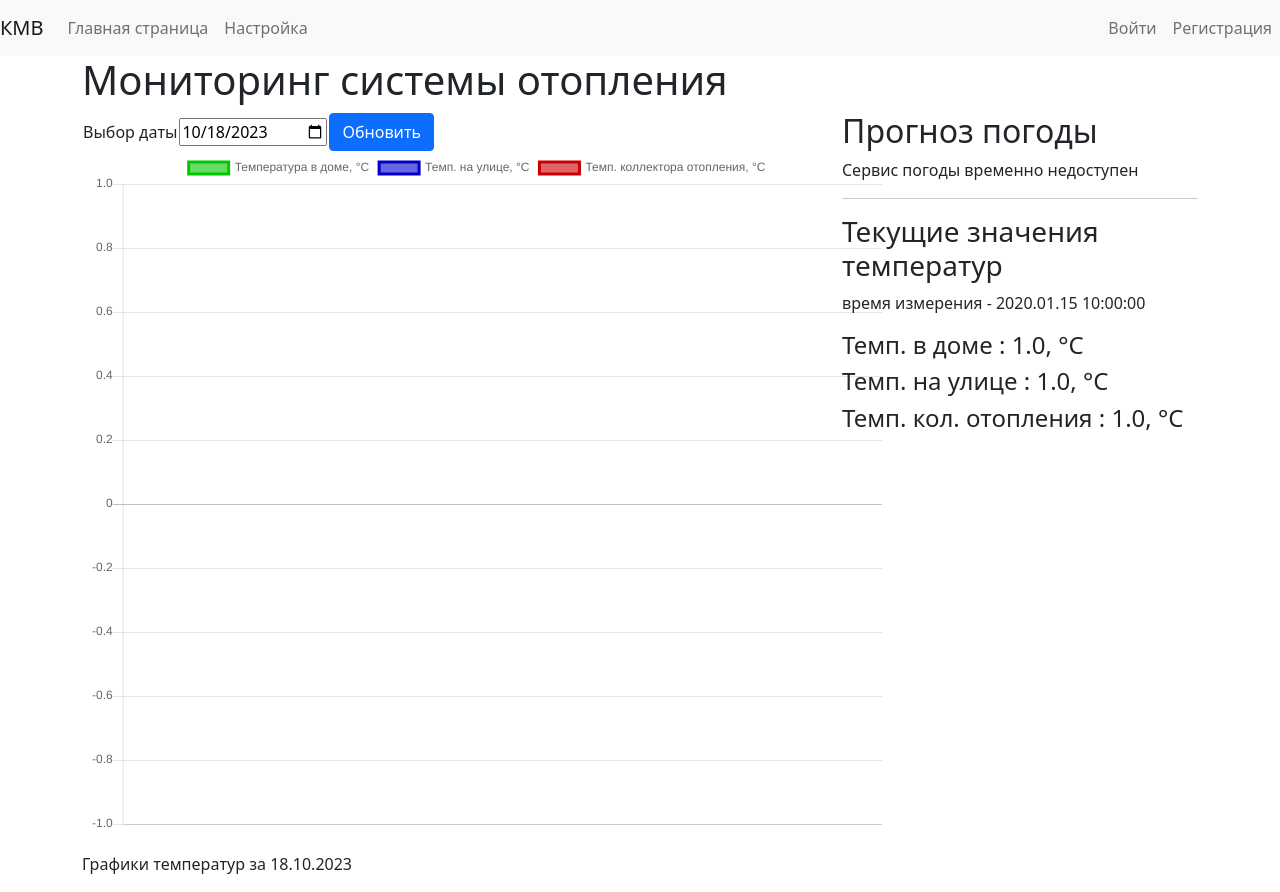
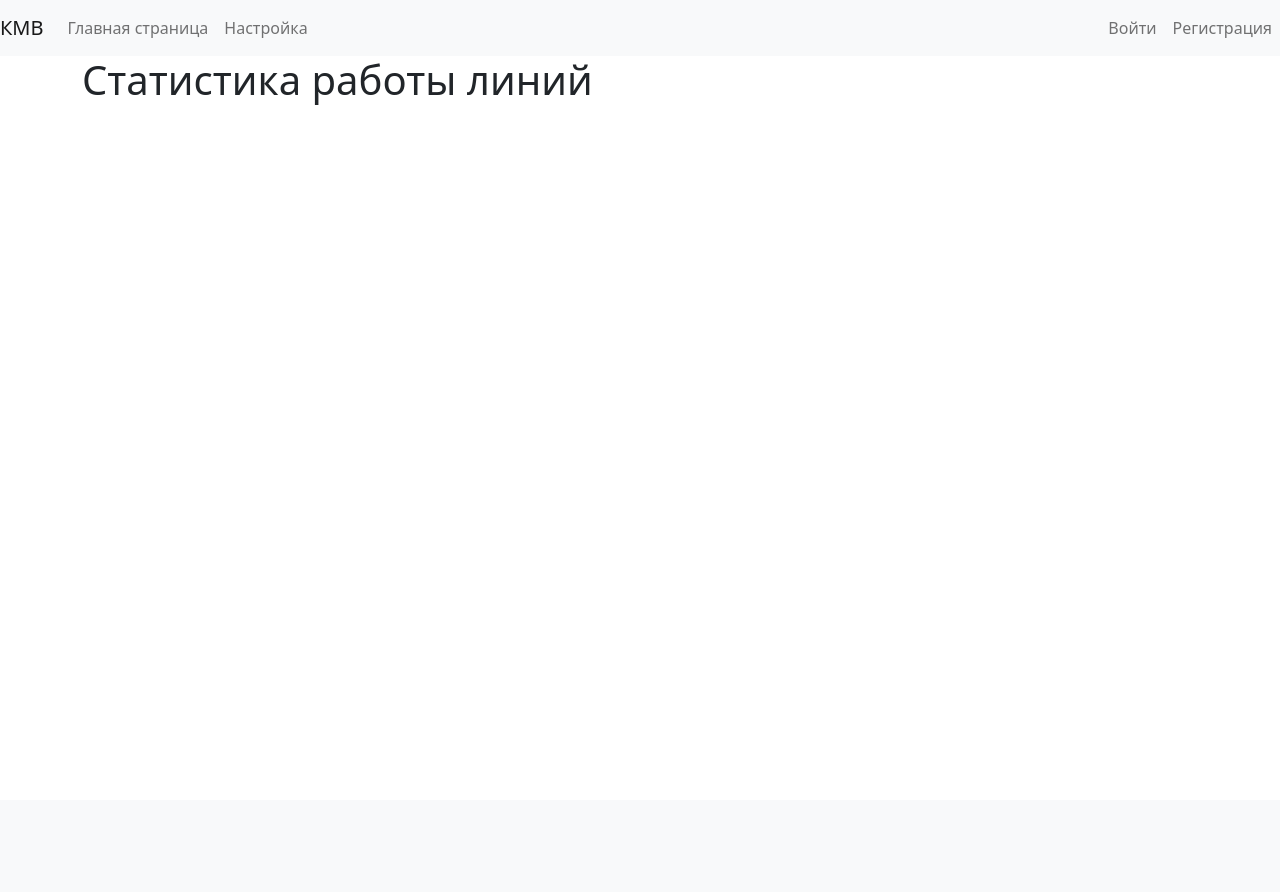
Before and after one commit to DorofeevAlexandr/kmv, a Flask app: page /monitor in a window 1280 px wide. After the commit the page ends 105 px from the top, so only its background shows below. Run offline with Flask 3, Linux system fonts and the light colour scheme; tables that the repository leaves empty hold one stand-in row (values such as "Sample post"); a database or web service that is not in the repository returns one stand-in record (values such as "Sample title"); data that the repository does not hold is empty.

Commit message:
Убрал из отображения мониторинг отопления

```diff
--- a/webapp/templates/trends/index.html
+++ b/webapp/templates/trends/index.html
@@ -13,140 +13,10 @@
         {% endwith %}
 
 
-        <form action="" method="post"  novalidate>
-        <table>
-            <tr>
-                <td>
-                    {{ form.select_date.label }}
-                </td>
-                <td>
-                    {{ form.select_date }}
-                </td>
-                <td>{{ form.update }} </td>
-            </tr>
-        </table>
-        </form>
-
-
-
-
-        <!-- bar chart canvas element -->
-        <canvas id="myChart" width="800" height="700"></canvas>
-        <p id="caption">Графики температур за {{select_date}}</p>
-        <script>
-            // Global parameters:
-            // do not resize the chart canvas when its container does (keep at 600x400px)
-            Chart.defaults.global.responsive = false;
-
-            // define the chart data
-            var chartData = {
-                labels : [{% for item in labels %}
-                            "{{item}}",
-                        {% endfor %}],
-                datasets : [{
-                label: '{{ legends[0] }}',
-                fill: false,
-                lineTension: 0.1,
-                backgroundColor: "rgba(0,200,0,0.6)",
-                borderColor: "rgba(0,200,0,1)",
-                borderCapStyle: 'butt',
-                borderDash: [],
-                borderDashOffset: 0.0,
-                borderJoinStyle: 'miter',
-                pointBorderColor: "rgba(0,200,0,1)",
-                pointBackgroundColor: "rgba(0,200,0,0.6)",
-                pointBorderWidth: 1,
-                pointHoverRadius: 5,
-                pointHoverBackgroundColor: "rgba(0,200,0,1)",
-                pointHoverBorderColor: "rgba(0,200,0,1)",
-                pointHoverBorderWidth: 2,
-                pointRadius: 3,
-                pointHitRadius: 10,
-                data : [{% for item in values[0] %}
-                            {{item}},
-                        {% endfor %}],
-                spanGaps: false
-                },
-                {
-                label: '{{ legends[1] }}',
-                fill: false,
-                lineTension: 0.1,
-                backgroundColor: "rgba(0,0,200,0.6)",
-                borderColor: "rgba(0,0,200,1)",
-                borderCapStyle: 'butt',
-                borderDash: [],
-                borderDashOffset: 0.0,
-                borderJoinStyle: 'miter',
-                pointBorderColor: "rgba(0,0,200,1)",
-                pointBackgroundColor: "rgba(0,0,200,0.6)",
-                pointBorderWidth: 1,
-                pointHoverRadius: 5,
-                pointHoverBackgroundColor: "rgba(0,0,200,1)",
-                pointHoverBorderColor: "rgba(0,0,200,1)",
-                pointHoverBorderWidth: 2,
-                pointRadius: 3,
-                pointHitRadius: 10,
-                data : [{% for item in values[1] %}
-                            {{item}},
-                        {% endfor %}],
-                spanGaps: false
-                },
-                {
-                label: '{{ legends[2] }}',
-                fill: false,
-                lineTension: 0.1,
-                backgroundColor: "rgba(200,0,0,0.6)",
-                borderColor: "rgba(200,0,0,1)",
-                borderCapStyle: 'butt',
-                borderDash: [],
-                borderDashOffset: 0.0,
-                borderJoinStyle: 'miter',
-                pointBorderColor: "rgba(200,0,0,1)",
-                pointBackgroundColor: "rgba(200,0,0,0.6)",
-                pointBorderWidth: 1,
-                pointHoverRadius: 5,
-                pointHoverBackgroundColor: "rgba(200,0,0,1)",
-                pointHoverBorderColor: "rgba(200,0,0,1)",
-                pointHoverBorderWidth: 2,
-                pointRadius: 3,
-                pointHitRadius: 10,
-                data : [{% for item in values[2] %}
-                            {{item}},
-                        {% endfor %}],
-                spanGaps: false
-                }
-                ]
-            }
-
-            // get chart canvas
-            var ctx = document.getElementById("myChart").getContext("2d");
-
-            // create the chart using the chart canvas
-            var myChart = new Chart(ctx, {
-                type: 'line',
-                data: chartData,
-            });
-            </script>
-
 
     </div>
 
     <div class='col-4'>
-        <h2>Прогноз погоды</h2>
-        {% if weather %}
-            Температура: {{ weather.temp_C }}, ощущается как {{ weather.FeelsLikeC }}
-        {% else %}
-            Сервис погоды временно недоступен
-        {% endif %}
-
-
-        <hr //>
-        <h3>Текущие значения температур</h3>
-        <p>время измерения - {{ current_value['time'] }} </p>
-        <h4>Темп. в доме : {{ current_value['temp_in_house'] }}, °C</h4>
-        <h4>Темп. на улице : {{ current_value['temp_outdoor'] }}, °C</h4>
-        <h4>Темп. кол. отопления : {{ current_value['temp_heating_collector'] }}, °C</h4>
-
 
     </div>
 </div>
--- a/webapp/trends/views.py
+++ b/webapp/trends/views.py
@@ -18,7 +18,7 @@ def monitor():
     # if form.validate_on_submit():
     #     s_begin_time = form.select_date.data
     #     return redirect(url_for('trends.monitor'))
-    title = "Мониторинг системы отопления"
+    title = "Статистика работы линий"
     chart_data = ChartData()
     chart_data.read_data_in_base(select_date)
     weather = weather_by_city(current_app.config["WEATHER_DEFAULT_CITY"])
```
